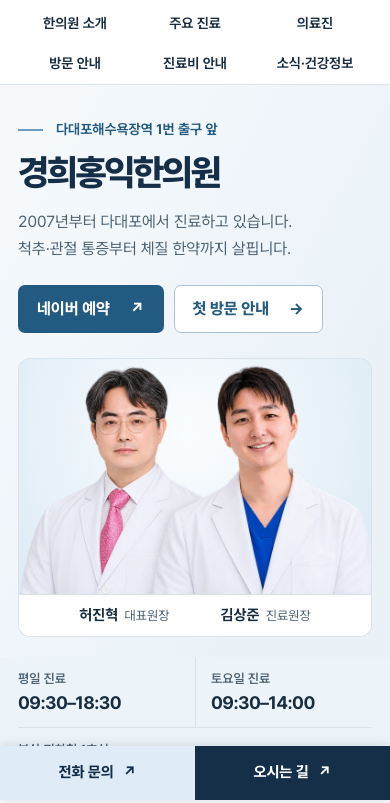
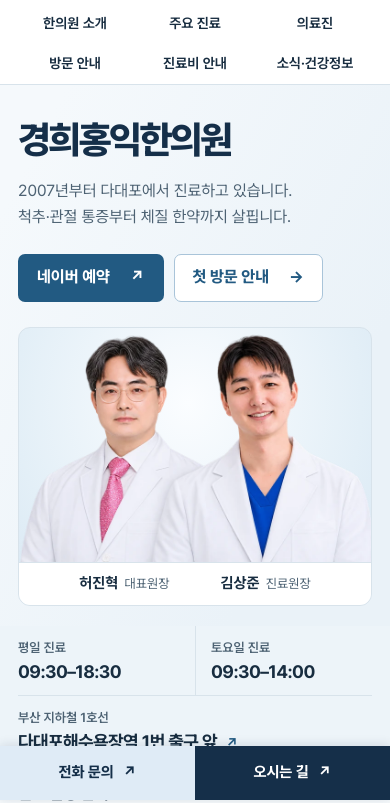
Before and after one commit to ssakarin/khhongik-website, a plain HTML site: page index.html in a window 390 px wide. Shown: the part 44-847 px from the top of the page. Drawn offline with Linux system fonts and the light colour scheme.

Commit message:
Remove homepage location eyebrow and enlarge title

```diff
--- a/index.html
+++ b/index.html
@@ -65,7 +65,6 @@
     <section class="hero" id="home" aria-labelledby="home-title">
       <div class="container hero-inner">
         <div class="hero-copy">
-          <p class="hero-location">다대포해수욕장역 1번 출구 앞</p>
           <h1 id="home-title">경희홍익한의원</h1>
           <p class="hero-description">2007년부터 다대포에서 진료하고 있습니다.<br>척추·관절 통증부터 체질 한약까지 살핍니다.</p>
           <div class="actions">
--- a/styles.css
+++ b/styles.css
@@ -104,6 +104,7 @@ p, h1, h2, h3, address { word-break: keep-all; overflow-wrap: break-word; }
 }
 .hero-location::before { content: ""; width: 25px; height: 2px; background: #6b9cbd; }
 h1 { font-size: clamp(38px, 4.65vw, 72px); font-weight: 820; letter-spacing: -.065em; }
+.hero h1 { font-size: clamp(42px, 5vw, 76px); }
 .hero-description {
   margin-top: 23px;
   color: var(--muted);
@@ -451,6 +452,7 @@ details[open] .expand-icon { transform: rotate(45deg); }
   .hero-inner { min-height: 0; grid-template-columns: 1fr; gap: 25px; padding-block: 34px 20px; }
   .hero-location { font-size: 14px; margin-bottom: 12px; }
   h1 { font-size: clamp(36px, 9.2vw, 57px); }
+  .hero h1 { font-size: clamp(38px, 9.6vw, 60px); }
   .hero-description { margin-top: 16px; }
   .actions { margin-top: 23px; }
   .hero-photo { border-radius: 12px; }
```
